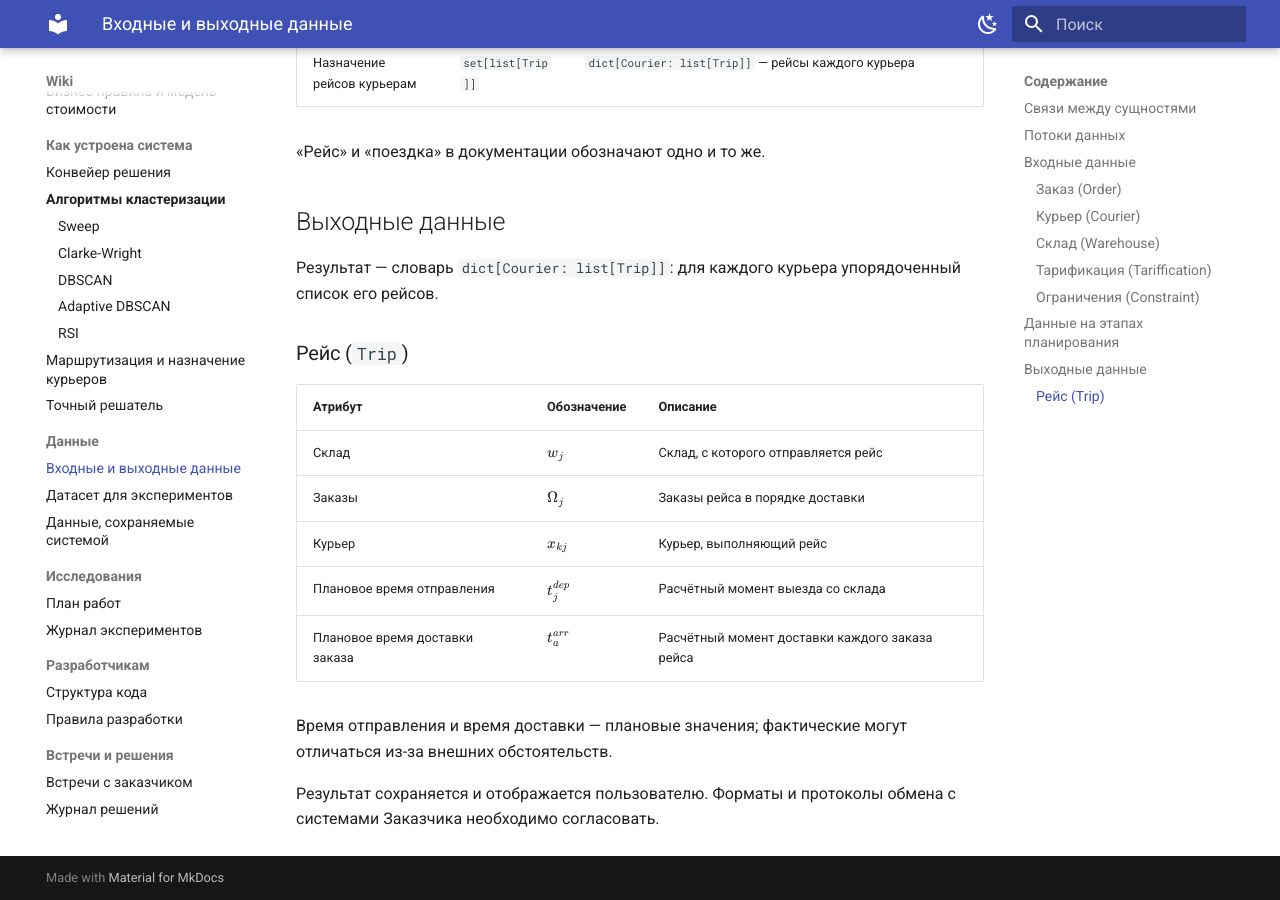
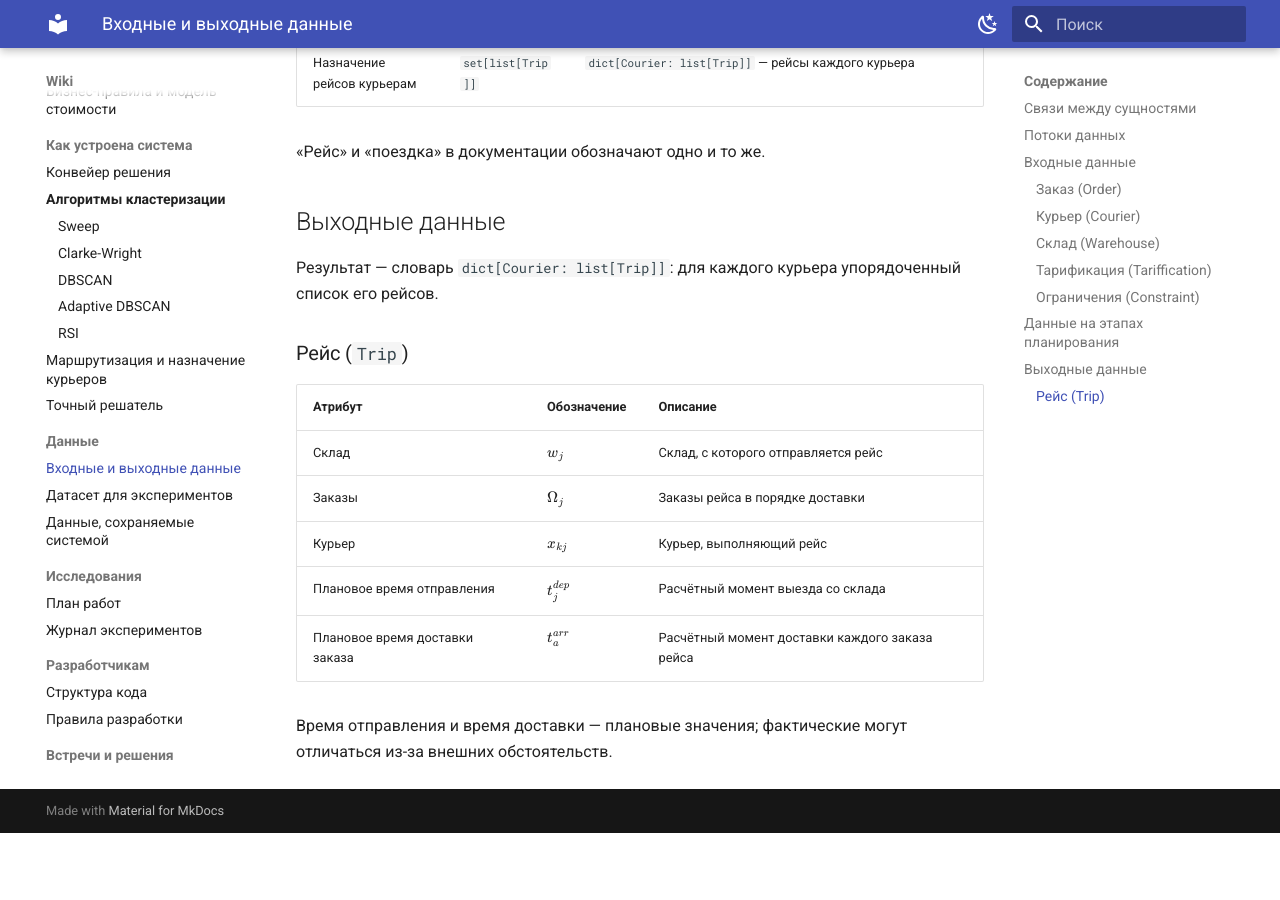
Before and after one commit to ivanovvaak/QDeepWiki, an MkDocs documentation site: the page built from docs/data/io.md, in a window 1280 px wide and 900 px high, scrolled down 4990 px. Built offline with MkDocs 1.6.1 and Material for MkDocs 9.7.7, drawn with Linux system fonts in a browser that asks for light colours; after the commit the page ends 5823 px from its top, so only the background shows below that.

Commit message:
Правка в выходных данных

```diff
--- a/docs/data/io.md
+++ b/docs/data/io.md
@@ -104,5 +104,3 @@ flowchart TB
 | Плановое время доставки заказа | \(t^{arr}_a\) | Расчётный момент доставки каждого заказа рейса |
 
 Время отправления и время доставки — плановые значения; фактические могут отличаться из-за внешних обстоятельств.
-
-Результат сохраняется и отображается пользователю. Форматы и протоколы обмена с системами Заказчика необходимо согласовать.
```
